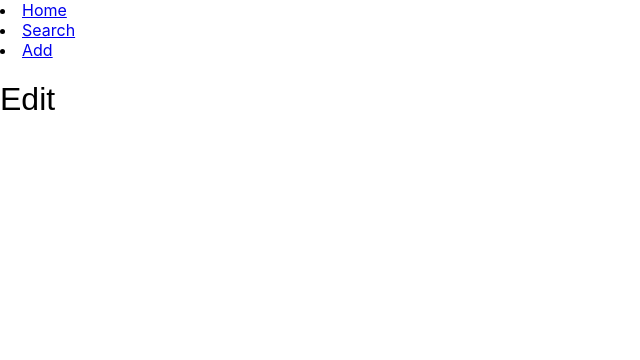
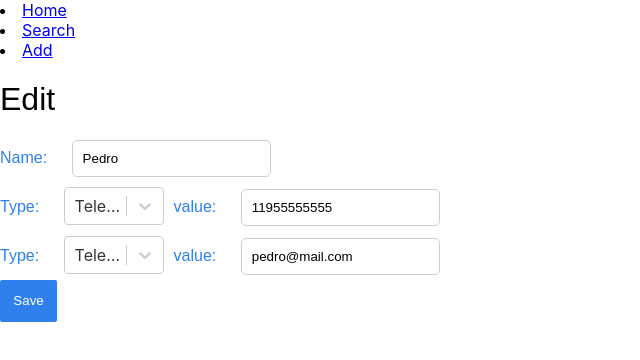
Before and after one commit to HermesPasser/react-stuff, a React (Create React App) app in the folder contatos/: page /person/1/edit in a window 1280 px wide. Shown: the top 360 px of the page, without its empty margins (0-640 px from the left). Built offline with nearby package versions, Linux system fonts and the light colour scheme.

Commit message:
contatos: add PersonEdit

```diff
--- a/contatos/src/screens/PersonDetails.jsx
+++ b/contatos/src/screens/PersonDetails.jsx
@@ -1,8 +1,9 @@
 import { React, Fragment} from 'react'
 import { useSelector } from 'react-redux'
 import { useParams } from 'react-router'
+import { Link } from 'react-router-dom'
+import {Title} from '../components/ui/typos'
 import ShowPerson from './ShowPerson'
-import {Title} from '../components/ui/typos'
 
 export default function PersonDetails() {
     const {id: idStr} = useParams()
@@ -20,6 +21,7 @@ export default function PersonDetails() {
     return (
         <Fragment>
             <Title>Details</Title>
+            <Link to={`/person/${person.id}/edit`}>Edit</Link>
             <ShowPerson {...person} expanded={true} />
         </Fragment>
     )
--- a/contatos/src/screens/PersonEdit.jsx
+++ b/contatos/src/screens/PersonEdit.jsx
@@ -1,11 +1,64 @@
-import { React, Fragment} from 'react'
-import {Title} from '../components/ui/typos'
+import { React, Fragment, useState} from 'react'
+import { useParams, useHistory } from 'react-router'
+import { useSelector, useDispatch } from 'react-redux'
+import { Title } from '../components/ui/typos'
+import { Button, Label, InputText } from '../components/ui/form'
+import ContactForm from '../components/ContactForm'
+import { updatePerson } from '../store/actions'
 
-export default function PersonEdit(props) {
+export default function PersonEdit() {
+    let { id: idStr } = useParams()
+    const id = parseInt(idStr)
+    const history = useHistory()
+    const dispatch = useDispatch()
+    const person = useSelector(state => state.filter(p => p.id === id))[0]
+    const [newPerson, setPerson ] = useState(person)
+    const contacts = newPerson.contacts
+
+    if (isNaN(id)) {
+        return (<p>Bad formatted id '{idStr}'.</p>)
+    }
+
+    if (person === void(0)) {
+        return (<p>No person found with the given id '{id}'.</p>)
+    }
+
+    function nameChanged(e) {
+        setPerson({...newPerson, name: e.target.value})
+    }
+
+    function typeChanged(type_, index) {
+        let temp = [...newPerson.contacts]
+        temp[index] = {...temp[index], type: type_}
+        setPerson({...newPerson, contacts: temp})
+    }
+
+    function valueChanged(value_, index) {
+        let temp = [...newPerson.contacts]
+        temp[index] = {...temp[index], value: value_}
+        setPerson({...newPerson, contacts: temp})
+    }
+
+    function save(e){
+        e.preventDefault()
+        dispatch(updatePerson(newPerson))
+        history.push(`../${id}/details`)
+    }
+
     return (
-
         <Fragment>
             <Title>Edit</Title>
+            <Label >Name: </Label>
+            <InputText onChange={nameChanged} value={newPerson.name} />
+            {
+               contacts.map((contact, index) => (
+                    <ContactForm {...contact}
+                        onChangeType={(type) => typeChanged(type, index)}
+                        onChangeValue={(value) => valueChanged(value, index)}
+                        />
+               ))
+            }
+            <Button onClick={save}>Save</Button>
         </Fragment>
     )
 }
--- a/contatos/src/store/actions.js
+++ b/contatos/src/store/actions.js
@@ -1,7 +1,13 @@
 import { getLastUsedPersonId } from './reducer'
 
 export const NEW_PERSON = 'NP'
+export const UPDATE_PERSON = 'UP'
 
 export function newPerson(person){
     return {type: NEW_PERSON, person: {...person, id: getLastUsedPersonId()}}
 }
+
+export function updatePerson(person){
+    // since we're pulling this person FROM the store, it already got a id
+    return {type: UPDATE_PERSON, person: {...person }}
+}
--- a/contatos/src/store/reducer.js
+++ b/contatos/src/store/reducer.js
@@ -19,12 +19,21 @@ const initialState = [
         ]
     }
 ]
+
 export const getLastUsedPersonId = () => ++lastUsedPersonId//++PersonId.lastUsedId
 
 export default function reducer(state = initialState, action) {
     switch (action.type) {
         case actions.NEW_PERSON:
             return [...state, action.person]
+        case actions.UPDATE_PERSON:
+            const id = action.person.id
+            const index = state.findIndex(p => p.id === id)
+            if (index === -1)
+                return state
+
+            state[index] = action.person
+            return state
         default:
             return state;
     }
```
